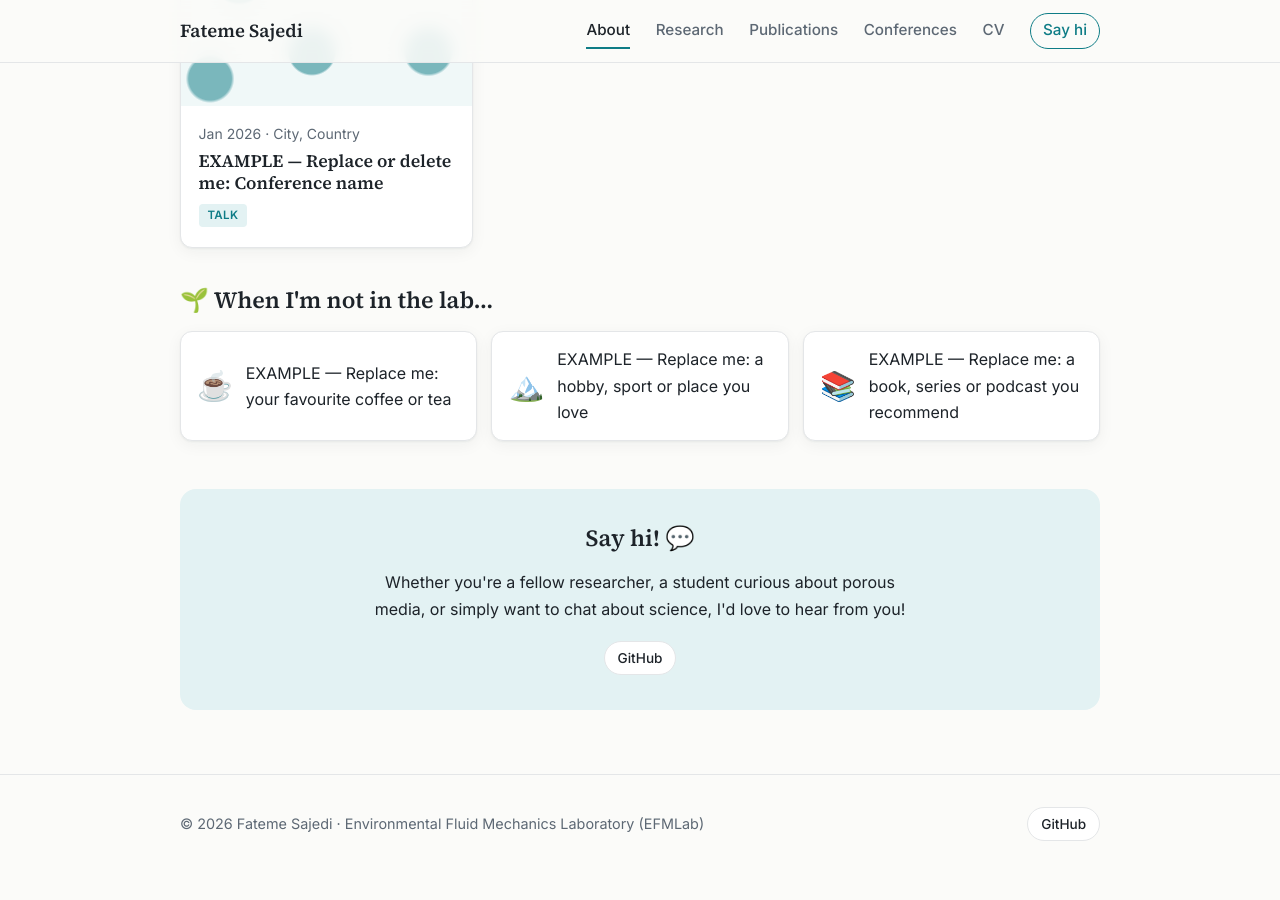
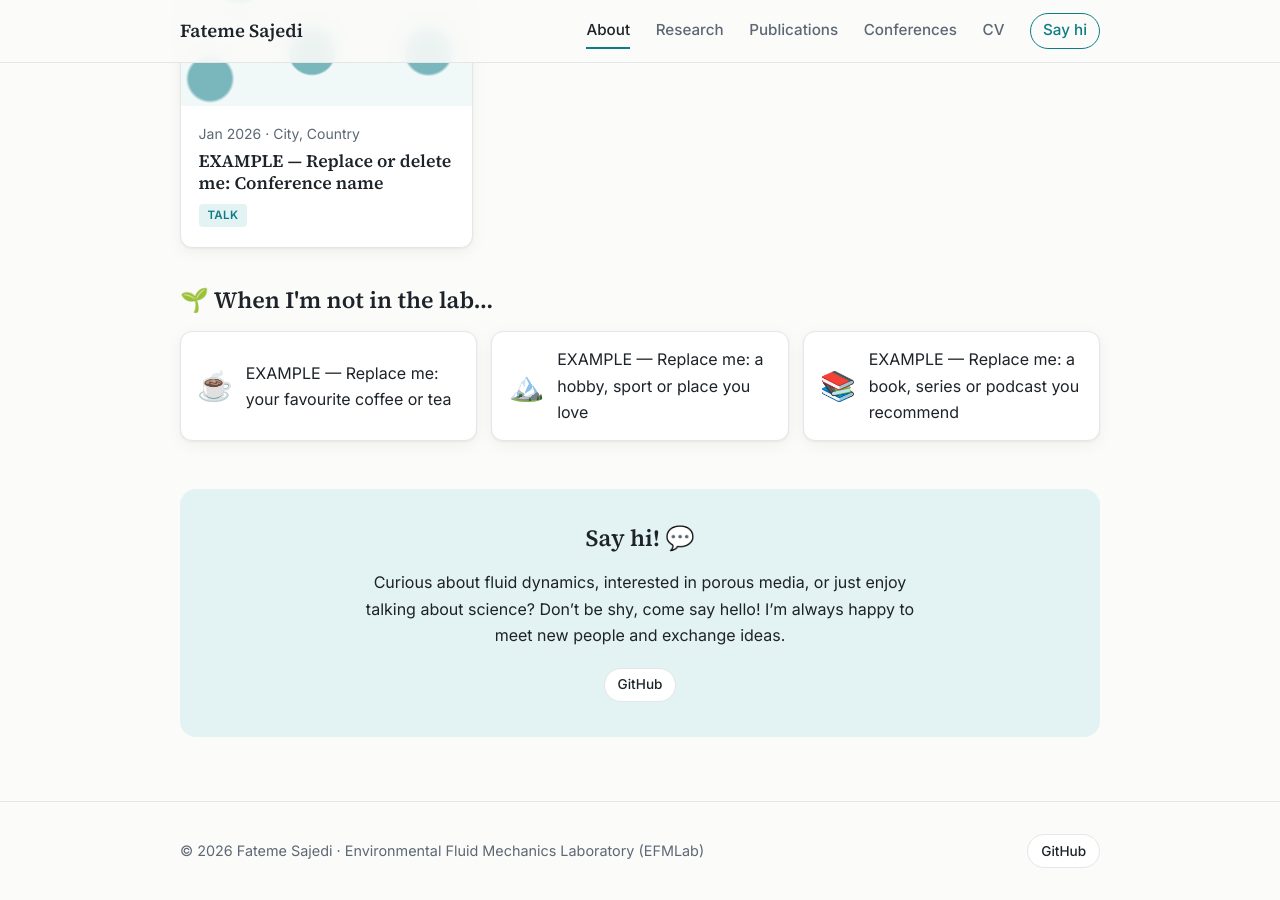
Before and after one commit to fatemesajedi/fatemesajedi.github.io, a Jekyll site: the page built from index.html, in a window 1280 px wide and 900 px high, scrolled down 1729 px. Built offline with Jekyll 4.4.1, drawn with Linux system fonts in a browser that asks for light colours; before the commit the page ends 2602 px from its top, so only the background shows below that.

Commit message:
Update _data/profile.yml (via Pages CMS)

```diff
--- a/_data/profile.yml
+++ b/_data/profile.yml
@@ -40,8 +40,9 @@ fun_facts:
     text: "EXAMPLE — Replace me: a hobby, sport or place you love"
   - emoji: 📚
     text: "EXAMPLE — Replace me: a book, series or podcast you recommend"
-say_hi: Whether you're a fellow researcher, a student curious about porous
-  media, or simply want to chat about science, I'd love to hear from you!
+say_hi: Curious about fluid dynamics, interested in porous media, or just enjoy
+  talking about science? Don’t be shy, come say hello! I’m always happy to meet
+  new people and exchange ideas.
 highlight_name: Sajedi
 links:
   github: https://github.com/fatemesajedi
```
